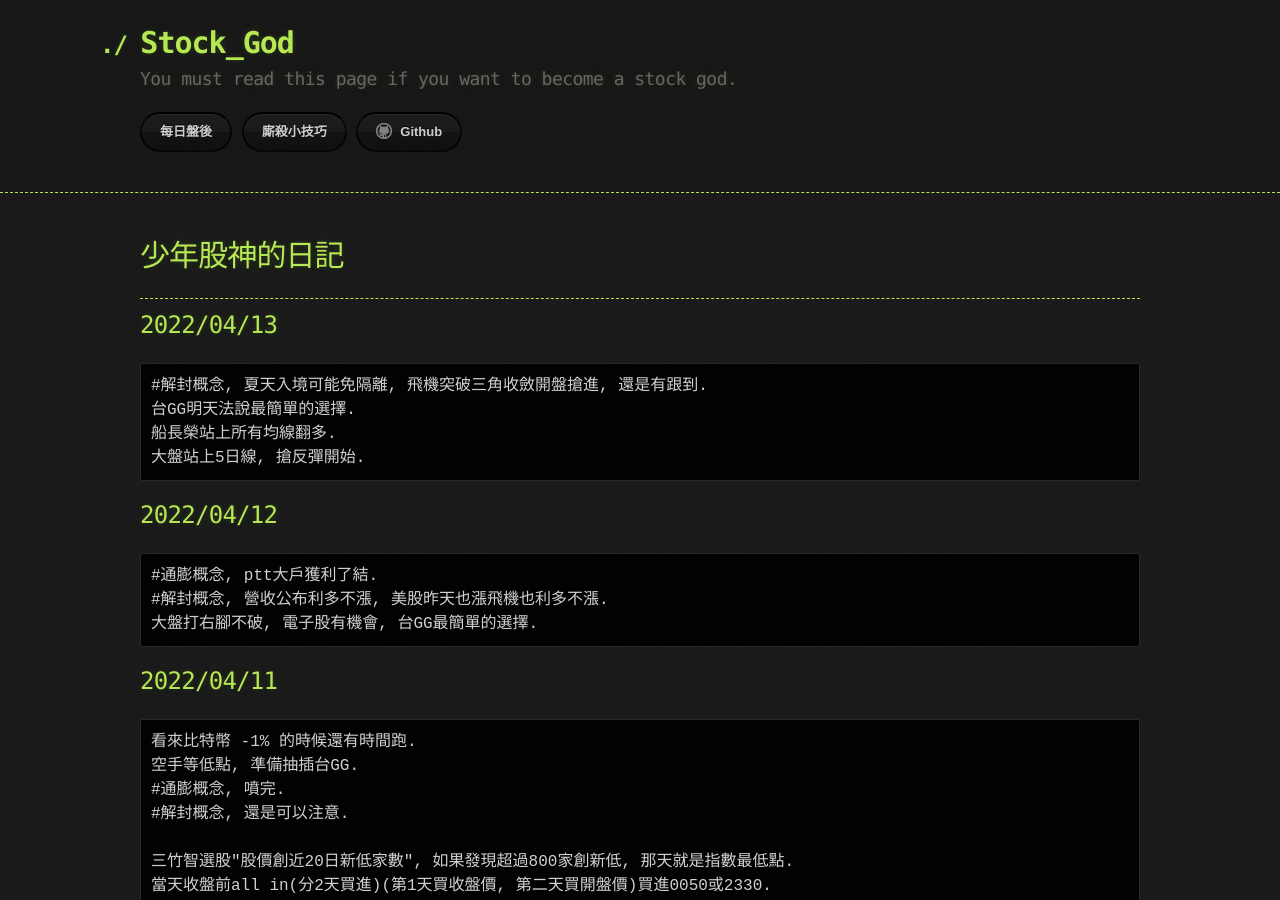
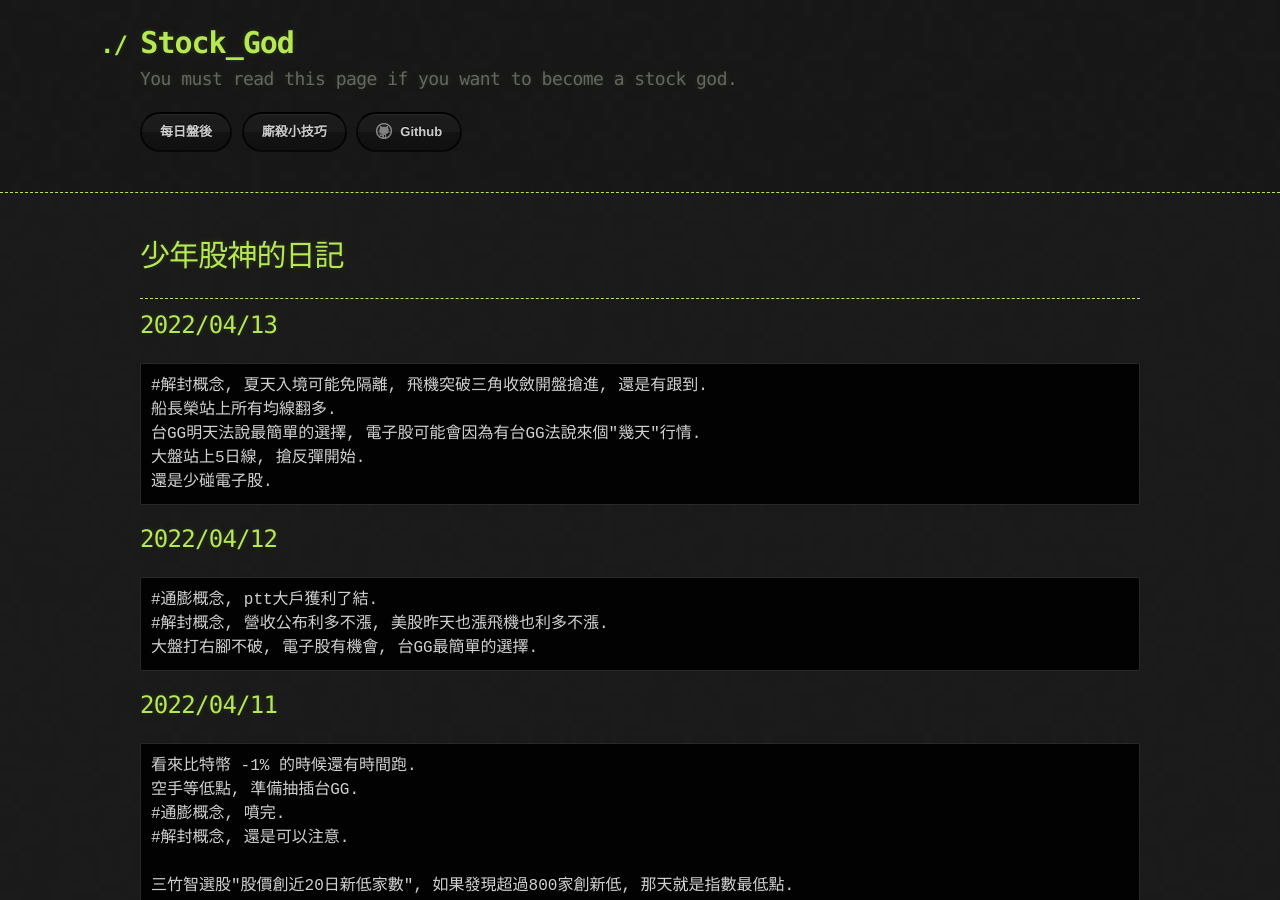
Before and after one commit to lepg5487/Stock_God, a Jekyll site: the page built from index.md, in a window 1280 px wide and 900 px high. Built offline with Jekyll 4.4.1, drawn with Linux system fonts in a browser that asks for light colours; our own code applies the rules of GitHub Pages for plain Markdown files.

Commit message:
Update index.md

````diff
--- a/index.md
+++ b/index.md
@@ -9,9 +9,10 @@ layout: testlayouts
 ## 2022/04/13
 ```
 #解封概念, 夏天入境可能免隔離, 飛機突破三角收斂開盤搶進, 還是有跟到.
-台GG明天法說最簡單的選擇.
 船長榮站上所有均線翻多.
+台GG明天法說最簡單的選擇, 電子股可能會因為有台GG法說來個"幾天"行情.
 大盤站上5日線, 搶反彈開始.
+還是少碰電子股.
 ```
 
 ## 2022/04/12
````
